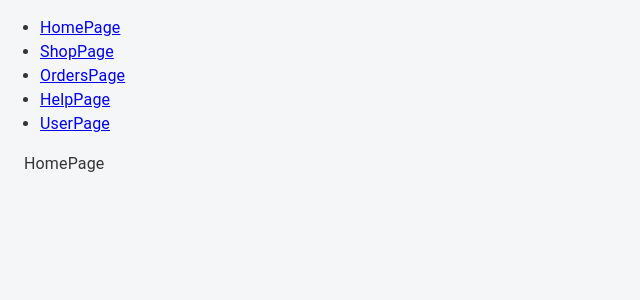
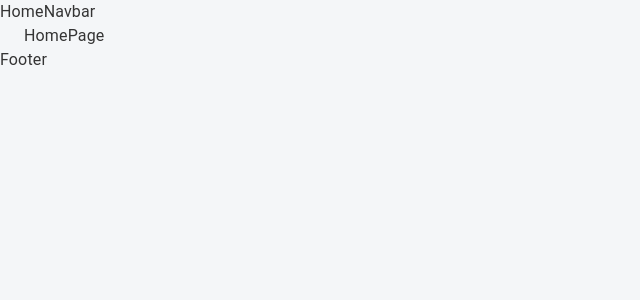
Before and after one commit to olimgulomov98/nexton-react, a React (Create React App) app: page / in a window 1280 px wide. Shown: the top 300 px of the page, without its empty margins (0-640 px from the left). Built offline with nearby package versions, Linux system fonts and the light colour scheme.

Commit message:
fix: organize header and footer components

```diff
--- a/src/app/App.tsx
+++ b/src/app/App.tsx
@@ -1,37 +1,21 @@
 import React from 'react';
-import { Link, Route, Switch } from 'react-router-dom';
+import { Route, Switch, useLocation } from 'react-router-dom';
 import { ShopPage } from './screens/shopPage';
 import { OrdersPage } from './screens/ordersPage';
 import { HelpPage } from './screens/helpPage';
 import { UserPage } from './screens/userPage';
 import { HomePage } from './screens/homePage';
+import { HomeNavbar } from './components/headers/HomeNavbar';
+import { OtherNavbar } from './components/headers/OtherNavbar';
+import { Footer } from './components/footer';
 import '../css/app.css';
 
 function App() {
+  const location = useLocation()
+
   return (
-    <div>
-    <nav>
-      <ul>
-        <li>
-          <Link to="/">HomePage</Link>
-        </li>
-        <li>
-          <Link to="/shop">ShopPage</Link>
-        </li>
-        <li>
-          <Link to="/orders">OrdersPage</Link>
-        </li>
-        <li>
-          <Link to="/help">HelpPage</Link>
-        </li>
-        <li>
-          <Link to="/member-page">UserPage</Link>
-        </li>
-      </ul>
-    </nav>
-
-    {/* A <Switch> looks through its children <Route>s and
-        renders the first one that matches the current URL. */}
+   <>
+    {location.pathname === "/" ? <HomeNavbar /> : <OtherNavbar />}
       <Switch>
         <Route path="/shop">
           <ShopPage />
@@ -49,7 +33,8 @@
           <HomePage />
         </Route>
       </Switch>
-  </div>
+    <Footer />
+  </>
   );
 }
 
--- /dev/null
+++ b/src/app/components/footer/index.tsx
@@ -0,0 +1,3 @@
+export function Footer() {
+  return <div>Footer</div>
+}
--- /dev/null
+++ b/src/app/components/headers/HomeNavbar.tsx
@@ -0,0 +1,3 @@
+export function HomeNavbar() {
+	return <div>HomeNavbar</div>
+}
--- /dev/null
+++ b/src/app/components/headers/OtherNavbar.tsx
@@ -0,0 +1,3 @@
+export function OtherNavbar() {
+	return <div>OtherNavbar</div>
+}
```
Lines whose indentation alone changed are shown as unchanged.
